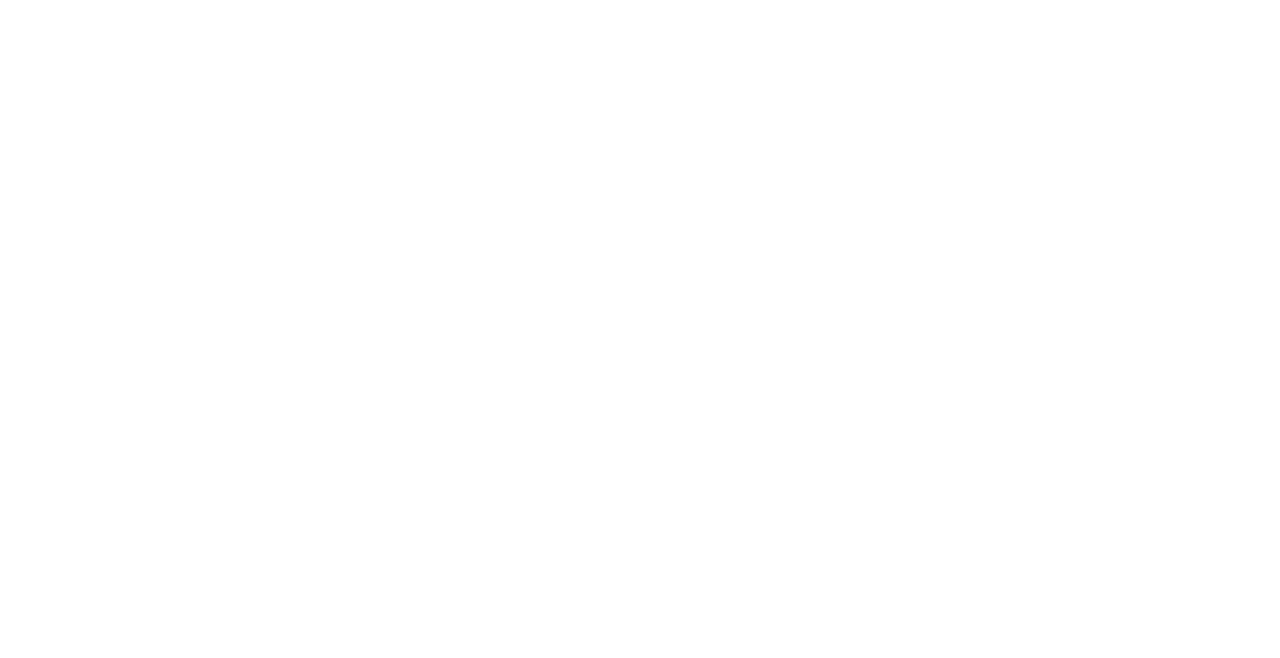
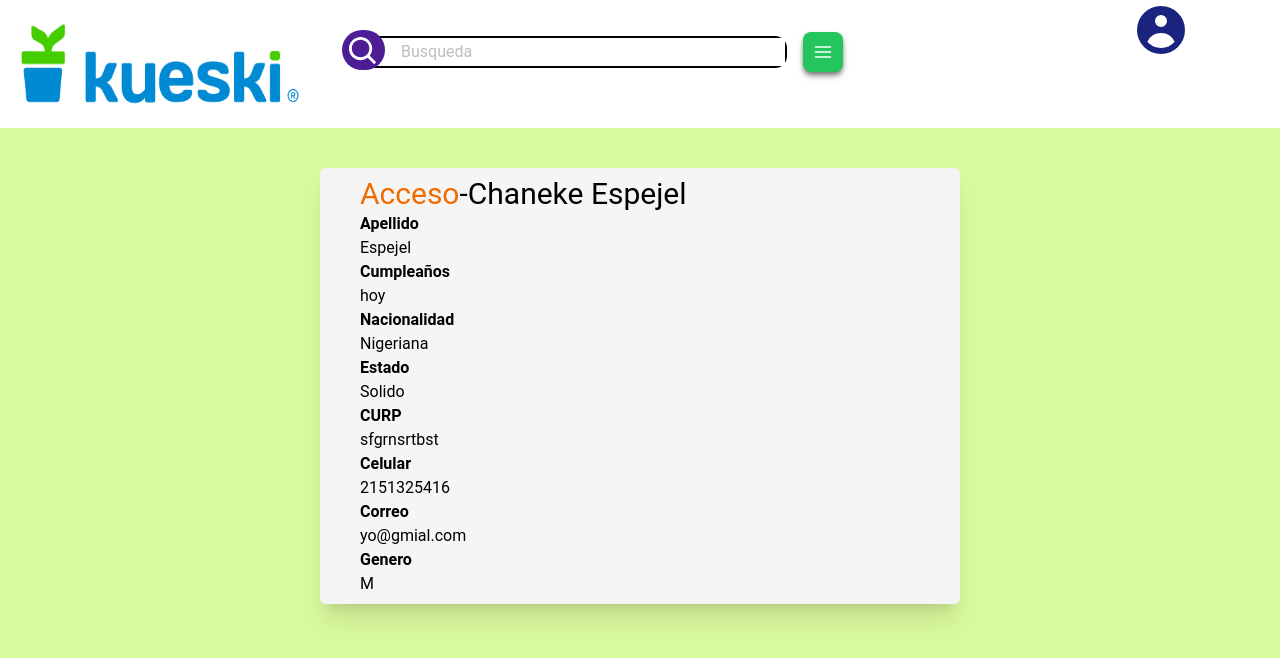
Before and after one commit to AndreaEspindola/siredak-front, a React (Vite) app: page /access in a window 1280 px wide. Before the commit this address had no page. Shown: the top 658 px of the page. Built offline with nearby package versions, Linux system fonts and the light colour scheme.

Commit message:
Access View Created

```diff
--- a/src/App.jsx
+++ b/src/App.jsx
@@ -1,5 +1,6 @@
 import Main from "./layout/Main";
 import Home from "./view/Home";
+import Access from "./view/Access";
 import { BrowserRouter, Routes, Route } from "react-router-dom";
 
 function App() {
@@ -9,6 +10,7 @@
             <Routes>
                 <Route path="/" element={<Main/>}>
                     <Route index element={<Home/>}/>
+                    <Route path="access" element={<Access/>}/>
                 </Route>
             </Routes>
         </BrowserRouter>
--- /dev/null
+++ b/src/components/BackBtn.jsx
@@ -0,0 +1,9 @@
+import React from 'react'
+
+const BackBtn = () => {
+    return (
+        <div>BackBtn</div>
+    );
+}
+
+export default BackBtn;
--- a/src/components/Table.jsx
+++ b/src/components/Table.jsx
@@ -2,10 +2,10 @@
 import { Card, Typography } from "@material-tailwind/react";
 import { IconButton, Menu, MenuHandler, MenuItem, MenuList } from "@material-tailwind/react";
 import { FiChevronDown } from "react-icons/fi";
+import { useNavigate } from "react-router-dom";
 
 
 const TABLE_HEAD = ["ID Usuario", "E-Mail", "Nombre", "Apellido Paterno", "CURP", "RFC", "ARCO"];
-
 const TABLE_ROWS = [
     {
         name: "John Michael",
@@ -35,19 +35,25 @@
 ];
 
 const Table = ({datas}) => {
+    // Este es un hook que regresa dos valores, una variable y una función setter para cambiar
+    // el valor de la variable. En cuanto el valor de la variable cambia el componente se va a
+    // reenderizar.
     const [data, setData] = useState(datas);
+    // Este hook es de react-router. Sirve para cambiar la dirección de la barra de navegación.
+    // Tiene la sintaxis de: navigate("/Dirección-a-la-que-se-quiere-navegar");
+    const navigate = useNavigate();
 
     return (
-        <Card className="overflow-scroll h-full w-full mt-10">
+        <Card className="overflow-scroll h-full w-full mt-24">
         <table className="w-full min-w-max table-auto text-left">
             <thead>
             <tr>
                 {TABLE_HEAD.map((head) => (
                 <th key={head} className="border-b border-blue-gray-100 bg-blue-gray-50 p-4">
                     <Typography
-                    variant="small"
-                    color="blue-gray"
-                    className="font-normal leading-none opacity-70"
+                        variant="small"
+                        color="blue-gray"
+                        className="font-normal leading-none opacity-70"
                     >
                     {head}
                     </Typography>
@@ -101,7 +107,7 @@
                                 </IconButton>
                             </MenuHandler>
                             <MenuList>
-                                <MenuItem>Acceso</MenuItem>
+                                <MenuItem onClick={() => navigate("/access")}>Acceso</MenuItem>
                                 <MenuItem>Rectificación</MenuItem>
                                 <MenuItem>Cancelación</MenuItem>
                                 <MenuItem>Oposición</MenuItem>
--- /dev/null
+++ b/src/view/Access.jsx
@@ -0,0 +1,40 @@
+import React, { useEffect } from "react";
+
+const Access = ({data}) => {
+    // const {
+    //     name,
+    //     lastName,
+    //     birthday,
+    //     nationality,
+    //     state,
+    //     curp,
+    //     cellphone,
+    //     email,
+    //     is_client,
+    //     gender
+    // } = data;
+
+    return (
+        <div className="w-1/2 h-full mx-auto p-2 rounded-md bg-gray-100 mt-10 shadow-xl">
+            <p className="ml-8 text-3xl"><span className="text-3xl text-orange-800">Acceso</span>-Chaneke Espejel</p>
+            <label className="font-bold ml-8">Apellido</label>
+            <p className="ml-8">Espejel</p>
+            <label className="font-bold ml-8">Cumpleaños</label>
+            <p className="ml-8">hoy</p>
+            <label className="font-bold ml-8">Nacionalidad</label>
+            <p className="ml-8">Nigeriana</p>
+            <label className="font-bold ml-8">Estado</label>
+            <p className="ml-8">Solido</p>
+            <label className="font-bold ml-8">CURP</label>
+            <p className="ml-8">sfgrnsrtbst</p>
+            <label className="font-bold ml-8">Celular</label>
+            <p className="ml-8">2151325416</p>
+            <label className="font-bold ml-8">Correo</label>
+            <p className="ml-8">yo@gmial.com</p>
+            <label className="font-bold ml-8">Genero</label>
+            <p className="ml-8">M</p>
+        </div>
+    );
+}
+
+export default Access;
```
